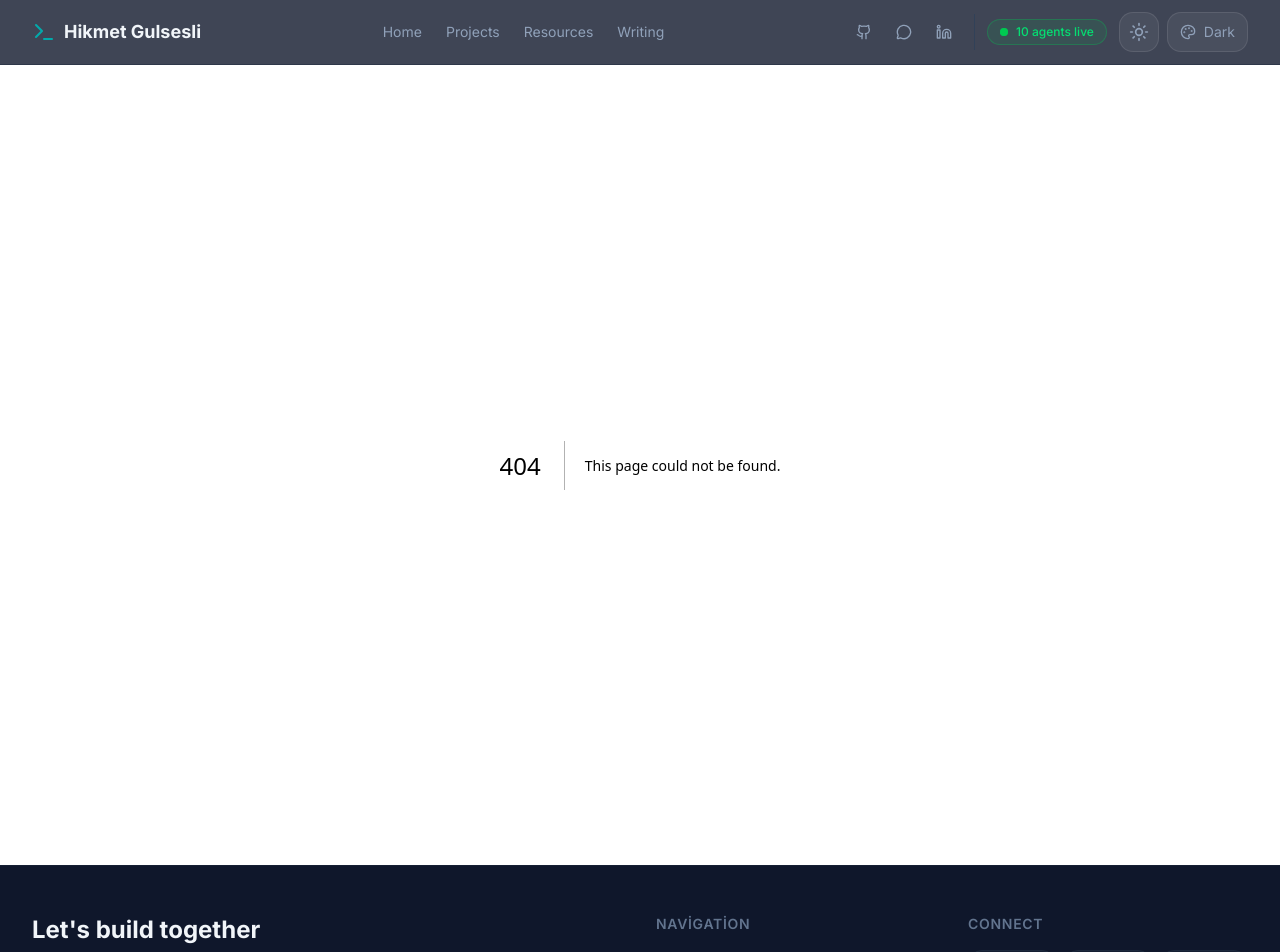
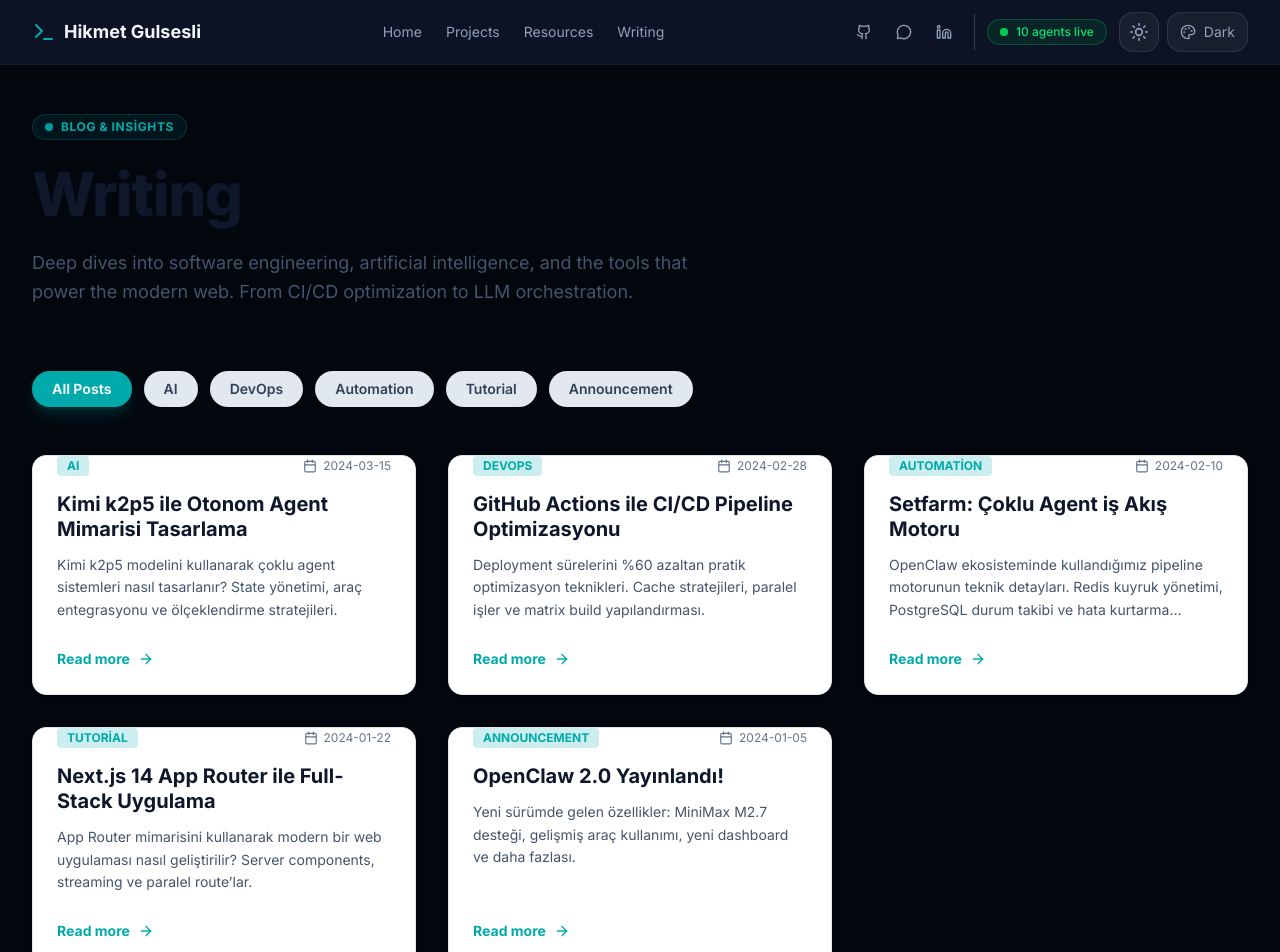
Before and after one commit to hikmetgulsesli/hikmet-dev, a Next.js app: page /blog in a window 1280 px wide. Before the commit this address had no page. Shown: the top 952 px of the page. Built offline with nearby package versions, Linux system fonts and the light colour scheme.

Commit message:
feat: US-011 - Blog page (/blog) with category filters and post listing (#6)
Co-authored-by: Moltclaw AI <setrox@moltclaw.local>

```diff
--- /dev/null
+++ b/app/blog/page.tsx
@@ -0,0 +1,213 @@
+"use client";
+
+import { useMemo, useCallback, Suspense } from "react";
+import { useSearchParams, useRouter } from "next/navigation";
+import { BlogCard } from "@/components/cards";
+import { blogPosts, categories, BlogCategory } from "@/data/blog";
+import { FileText } from "lucide-react";
+
+// Separate component for the search params logic to allow Suspense boundary
+function BlogPageContent() {
+  const searchParams = useSearchParams();
+  const router = useRouter();
+
+  // Parse selected categories from URL
+  const selectedCategories = useMemo(() => {
+    const cats = searchParams.get("categories");
+    if (!cats) return [];
+    return cats.split(",").filter((c): c is BlogCategory =>
+      categories.includes(c as BlogCategory)
+    );
+  }, [searchParams]);
+
+  // Check if URL had invalid categories (to show empty state)
+  const hasInvalidCategories = useMemo(() => {
+    const cats = searchParams.get("categories");
+    if (!cats) return false;
+    const parsedCats = cats.split(",");
+    // If categories param exists but none are valid, it's invalid
+    return parsedCats.length > 0 && selectedCategories.length === 0;
+  }, [searchParams, selectedCategories]);
+
+  // Update URL when categories change
+  const updateCategories = useCallback(
+    (newCategories: BlogCategory[]) => {
+      const params = new URLSearchParams(searchParams.toString());
+      if (newCategories.length === 0) {
+        params.delete("categories");
+      } else {
+        params.set("categories", newCategories.join(","));
+      }
+      router.replace(`/blog?${params.toString()}`, { scroll: false });
+    },
+    [searchParams, router]
+  );
+
+  // Toggle category selection
+  const toggleCategory = useCallback(
+    (category: BlogCategory) => {
+      const newCategories = selectedCategories.includes(category)
+        ? selectedCategories.filter((c) => c !== category)
+        : [...selectedCategories, category];
+      updateCategories(newCategories);
+    },
+    [selectedCategories, updateCategories]
+  );
+
+  // Filter posts based on selected categories
+  const filteredPosts = useMemo(() => {
+    if (hasInvalidCategories) return [];
+    if (selectedCategories.length === 0) return blogPosts;
+    return blogPosts.filter((post) =>
+      selectedCategories.includes(post.category)
+    );
+  }, [selectedCategories, hasInvalidCategories]);
+
+  // Check if all posts selected
+  const isAllSelected = selectedCategories.length === 0;
+
+  // Select all posts
+  const selectAll = useCallback(() => {
+    updateCategories([]);
+  }, [updateCategories]);
+
+  return (
+    <>
+      {/* Hero Section */}
+      <section className="mb-16 text-center md:text-left">
+        <div className="inline-flex items-center gap-2 px-3 py-1 rounded-full bg-primary/10 border border-primary/20 text-primary text-xs font-bold uppercase tracking-wider mb-6">
+          <span className="size-2 rounded-full bg-primary animate-pulse"></span>
+          Blog &amp; Insights
+        </div>
+        <h1 className="text-5xl md:text-6xl font-extrabold mb-6 tracking-tight text-slate-900 dark:text-slate-100">
+          Writing
+        </h1>
+        <p className="text-lg text-slate-600 dark:text-slate-400 max-w-2xl leading-relaxed">
+          Deep dives into software engineering, artificial intelligence, and the
+          tools that power the modern web. From CI/CD optimization to LLM
+          orchestration.
+        </p>
+      </section>
+
+      {/* Category Filters */}
+      <section className="mb-12" data-testid="category-filters">
+        <div className="flex flex-wrap items-center gap-3">
+          <button
+            onClick={selectAll}
+            className={`px-5 py-2 rounded-full text-sm font-bold transition-all ${
+              isAllSelected
+                ? "bg-primary text-background-dark shadow-lg shadow-primary/20"
+                : "bg-slate-200 dark:bg-slate-800 hover:bg-primary/20 hover:text-primary text-slate-700 dark:text-slate-300"
+            }`}
+            data-testid="filter-all"
+            aria-pressed={isAllSelected}
+          >
+            All Posts
+          </button>
+          {categories.map((category) => {
+            const isSelected = selectedCategories.includes(category);
+            return (
+              <button
+                key={category}
+                onClick={() => toggleCategory(category)}
+                className={`px-5 py-2 rounded-full text-sm font-semibold transition-all ${
+                  isSelected
+                    ? "bg-primary text-background-dark shadow-lg shadow-primary/20"
+                    : "bg-slate-200 dark:bg-slate-800 hover:bg-primary/20 hover:text-primary text-slate-700 dark:text-slate-300"
+                }`}
+                data-testid={`filter-${category.toLowerCase()}`}
+                aria-pressed={isSelected}
+              >
+                {category}
+              </button>
+            );
+          })}
+        </div>
+      </section>
+
+      {/* Blog Posts Grid */}
+      <section data-testid="blog-posts-grid">
+        {filteredPosts.length === 0 ? (
+          /* Empty State */
+          <div
+            className="flex flex-col items-center justify-center py-20 text-center"
+            data-testid="empty-state"
+          >
+            <div className="w-16 h-16 rounded-full bg-slate-200 dark:bg-slate-800 flex items-center justify-center mb-4">
+              <FileText className="w-8 h-8 text-slate-400" />
+            </div>
+            <h3 className="text-xl font-bold text-slate-900 dark:text-slate-100 mb-2">
+              No posts yet
+            </h3>
+            <p className="text-slate-500 dark:text-slate-400 max-w-md">
+              There are no blog posts in the selected categories. Try selecting
+              different categories or view all posts.
+            </p>
+            <button
+              onClick={selectAll}
+              className="mt-6 px-6 py-2 rounded-lg bg-primary text-background-dark font-semibold hover:bg-primary/90 transition-colors"
+            >
+              View All Posts
+            </button>
+          </div>
+        ) : (
+          <div className="grid grid-cols-1 md:grid-cols-2 lg:grid-cols-3 gap-8">
+            {filteredPosts.map((post) => (
+              <BlogCard
+                key={post.id}
+                title={post.title}
+                summary={post.excerpt}
+                category={post.category}
+                date={post.date}
+                slug={`/blog/${post.slug}`}
+              />
+            ))}
+          </div>
+        )}
+      </section>
+
+      {/* Load More Button - shown when posts exist */}
+      {filteredPosts.length > 0 && (
+        <div className="mt-16 flex justify-center">
+          <button className="px-8 py-3 rounded-lg border border-slate-200 dark:border-slate-800 font-bold hover:bg-slate-200 dark:hover:bg-slate-800 transition-colors text-slate-700 dark:text-slate-300">
+            Load More Articles
+          </button>
+        </div>
+      )}
+    </>
+  );
+}
+
+// Loading fallback for Suspense
+function BlogPageLoading() {
+  return (
+    <div className="animate-pulse">
+      <div className="h-4 w-32 bg-slate-200 dark:bg-slate-800 rounded mb-6"></div>
+      <div className="h-16 w-64 bg-slate-200 dark:bg-slate-800 rounded mb-6"></div>
+      <div className="h-6 w-96 bg-slate-200 dark:bg-slate-800 rounded mb-12"></div>
+      <div className="flex gap-3 mb-12">
+        {[...Array(6)].map((_, i) => (
+          <div
+            key={i}
+            className="h-10 w-24 bg-slate-200 dark:bg-slate-800 rounded-full"
+          ></div>
+        ))}
+      </div>
+      <div className="grid grid-cols-1 md:grid-cols-2 lg:grid-cols-3 gap-8">
+        {[...Array(6)].map((_, i) => (
+          <div key={i} className="h-80 bg-slate-200 dark:bg-slate-800 rounded-xl"></div>
+        ))}
+      </div>
+    </div>
+  );
+}
+
+export default function BlogPage() {
+  return (
+    <div className="flex-1 w-full max-w-7xl mx-auto px-4 sm:px-6 lg:px-8 py-12">
+      <Suspense fallback={<BlogPageLoading />}>
+        <BlogPageContent />
+      </Suspense>
+    </div>
+  );
+}
```
Also changed, not shown: vitest.config.ts (line endings or trailing spaces), vitest.setup.ts (line endings or trailing spaces), 2 other files (tests, documents, lock files or other folders).
